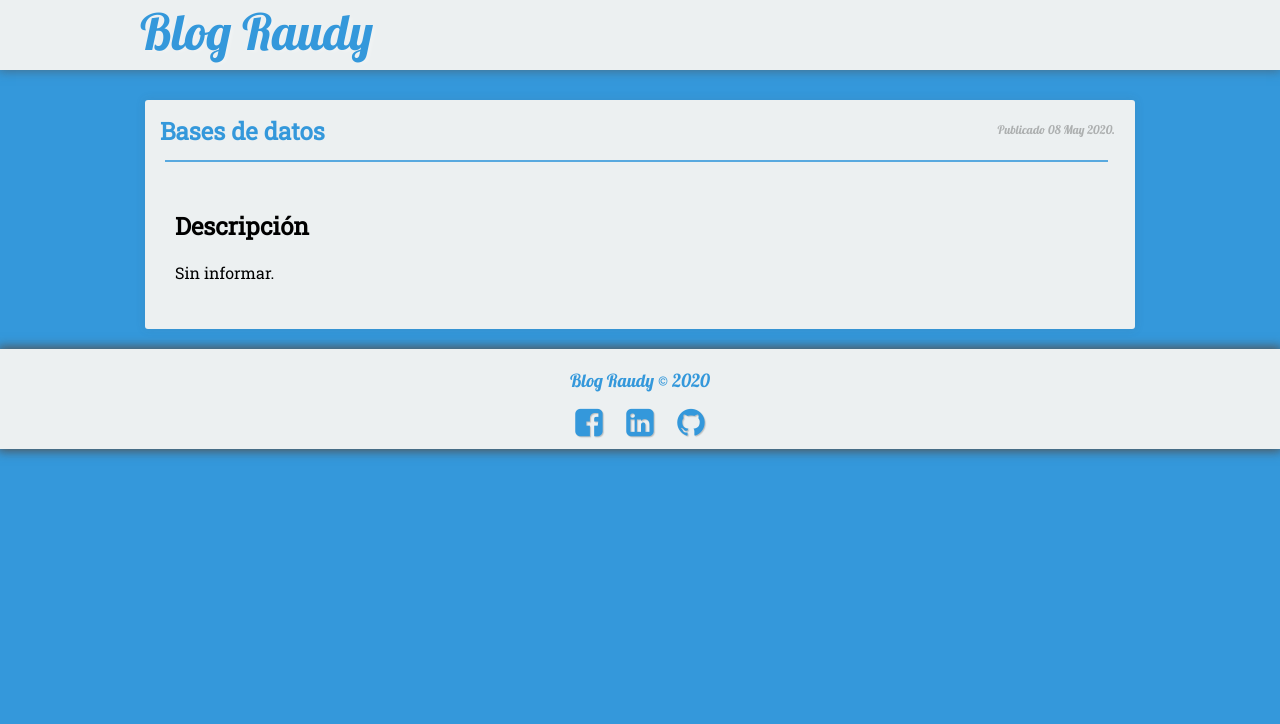
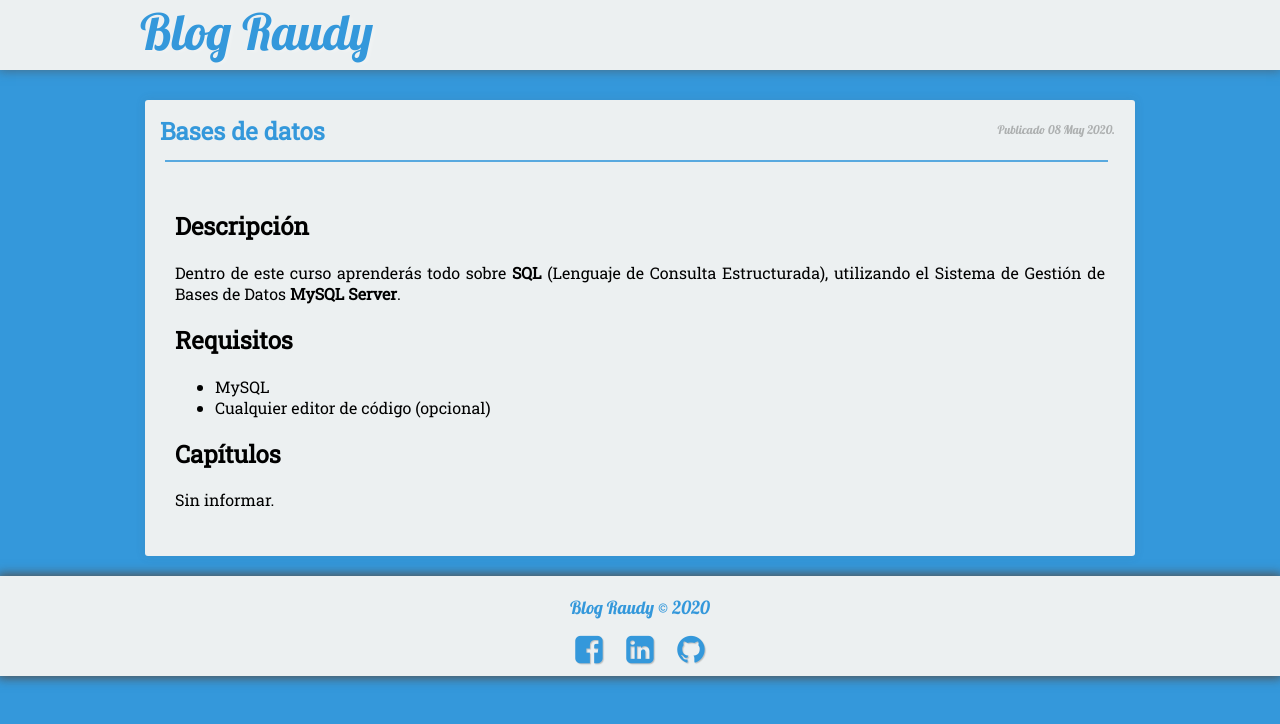
Before and after one commit to nisoto/Blog-anterior-2.0, a Jekyll site: the page built from _posts/2020-05-08-curso-bases-de-datos.md, in a window 1280 px wide. Shown: the top 724 px of the page. Built offline with Jekyll 4.4.1, drawn with Linux system fonts in a browser that asks for light colours; nearby versions of some CDN libraries.

Commit message:
Update 2020-05-08-curso-bases-de-datos.md

```diff
--- a/_posts/2020-05-08-curso-bases-de-datos.md
+++ b/_posts/2020-05-08-curso-bases-de-datos.md
@@ -11,4 +11,13 @@ tag:
 
 ## Descripción
 
+Dentro de este curso aprenderás todo sobre **SQL** (Lenguaje de Consulta Estructurada), utilizando el Sistema de Gestión de Bases de Datos **MySQL Server**.
+
+## Requisitos
+
+* MySQL
+* Cualquier editor de código (opcional)
+
+## Capítulos
+
 Sin informar.
```
